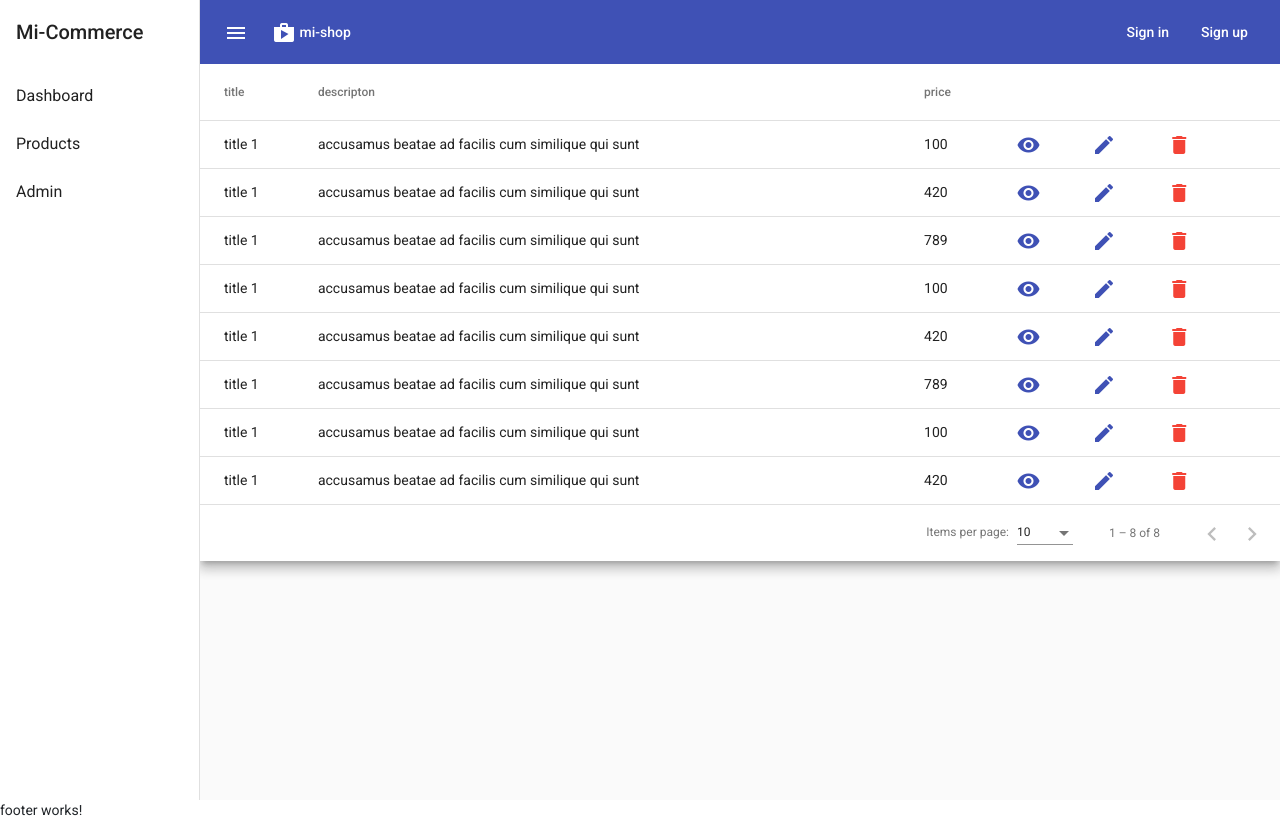
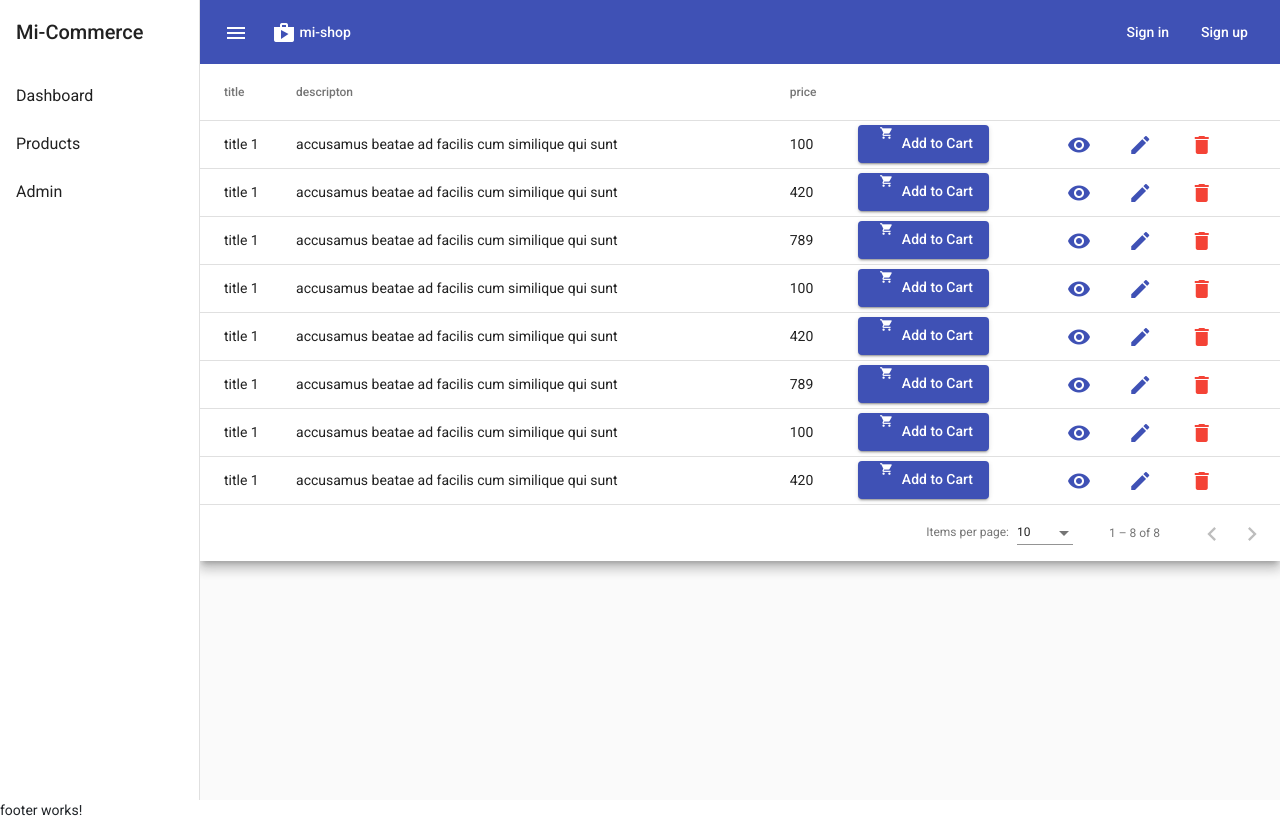
Before and after one commit to mustafaislek/final-project, an Angular app: page /products in a window 1280 px wide. Built offline with nearby package versions, Linux system fonts and the light colour scheme; no server answers.

Commit message:
Add addtocart button to products list view

```diff
--- a/src/app/components/products/products.component.html
+++ b/src/app/components/products/products.component.html
@@ -16,6 +16,14 @@
       <th mat-header-cell *matHeaderCellDef mat-sort-header>price</th>
       <td mat-cell *matCellDef="let row">{{row.price}}</td>
     </ng-container>
+
+    <ng-container matColumnDef="cart">
+      <th mat-header-cell *matHeaderCellDef mat-sort-header></th>
+      <td mat-cell *matCellDef="let row">
+    <app-add-to-cart [productId]="row.productId"></app-add-to-cart>
+      </td>
+    </ng-container>
+
     <ng-container matColumnDef="view">
       <th mat-header-cell *matHeaderCellDef mat-sort-header></th>
       <td mat-cell *matCellDef="let row">
@@ -23,7 +31,7 @@
         mat-icon-button
         color="primary"
         type="submit"
-        [routerLink]="['/product-details', row.id, 'edit']">
+        [routerLink]="['/products/details', row.productId]">
         <mat-icon>visibility</mat-icon>
       </button>
       </td>
@@ -35,7 +43,7 @@
         mat-icon-button
         color="primary"
         type="submit"
-        [routerLink]="['/product-details', row.id, 'edit']">
+        [routerLink]="['/products/details', row.productId, 'edit']">
         <mat-icon>edit</mat-icon>
       </button>
       </td>
--- a/src/app/components/products/products.component.ts
+++ b/src/app/components/products/products.component.ts
@@ -21,7 +21,7 @@ export class ProductsComponent implements AfterViewInit {
   dataSource: ProductsDataSource;
 
   /** Columns displayed in the table. Columns IDs can be added, removed, or reordered. */
-  displayedColumns = ['title', 'description', 'price', 'view', 'edit', 'delete',];
+  displayedColumns = ['title', 'description', 'price','cart', 'view', 'edit', 'delete',];
 
   constructor(
     public dialog: MatDialog
```
